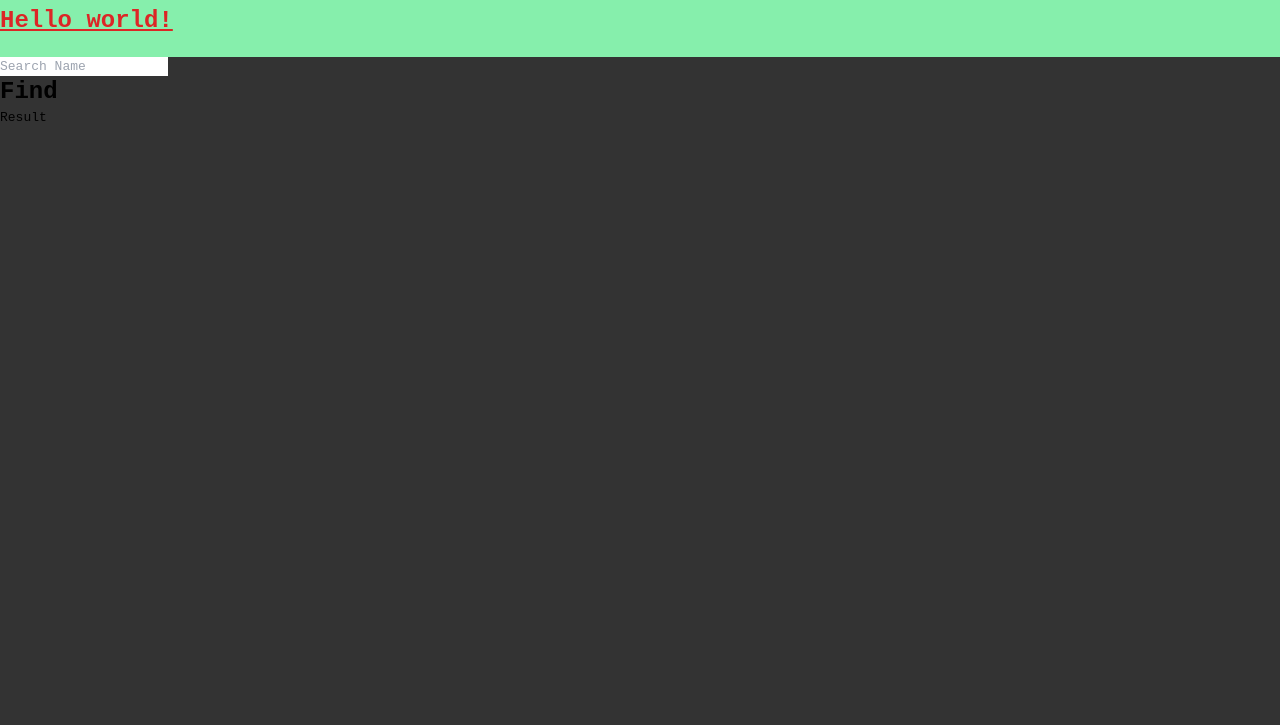
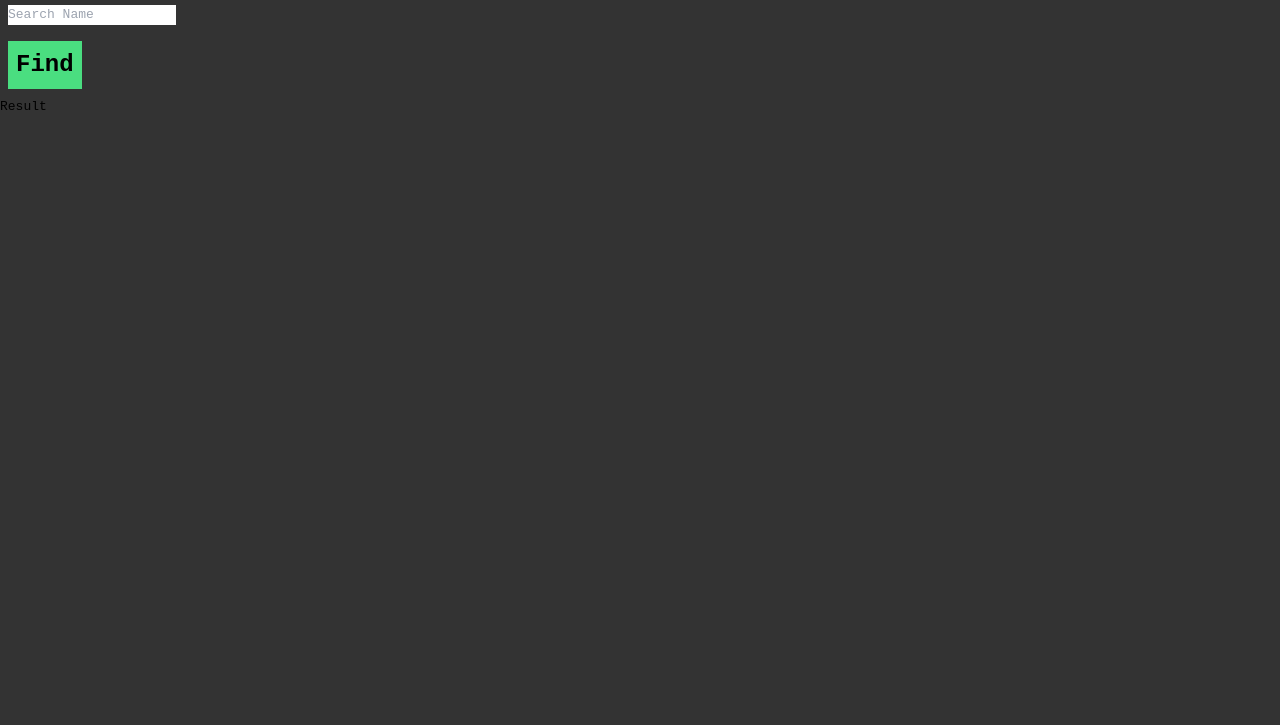
Before and after one commit to rickyanchores/Unsplash_io, a website: page index.html in a window 1280 px wide. Shown: the part 75-800 px from the top of the page. Drawn offline with nearby package versions, Linux system fonts and the light colour scheme.

Commit message:
Update index.html

```diff
--- a/index.html
+++ b/index.html
@@ -9,18 +9,13 @@
     <title>Unsplash_io</title>
 </head>
 <body>
-    <h1 class="py-5 text-green-600">Unsplash_io</h1>
+    <h1 class="py-5 text-green-300 text-2xl">Unsplash_io</h1>
 
-
-    <h1 class="text-2xl text-red-600 py-5 bg-green-300 font-bold underline">
-        Hello world!
-    </h1>
-
-    <div class="input-container">
+    <div class="input-container m-2">
         <input type="text" class="inputField" placeholder="Search Name">
     </div>
 
-    <button class="btn font-bold text-2xl">Find</button>
+    <button class="btn font-bold text-2xl bg-green-400 p-2 m-2">Find</button>
 
     <div class="result">Result</div>
 
```
